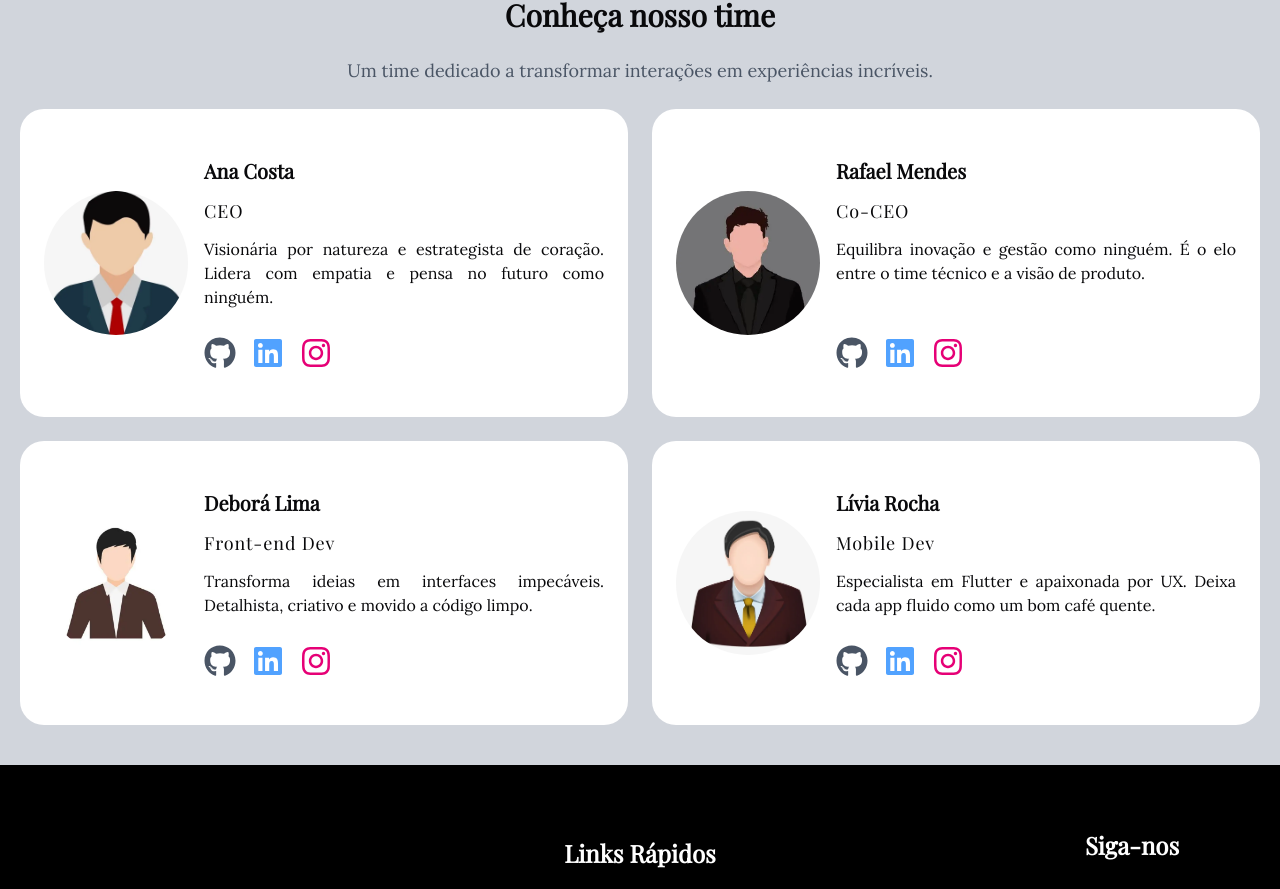
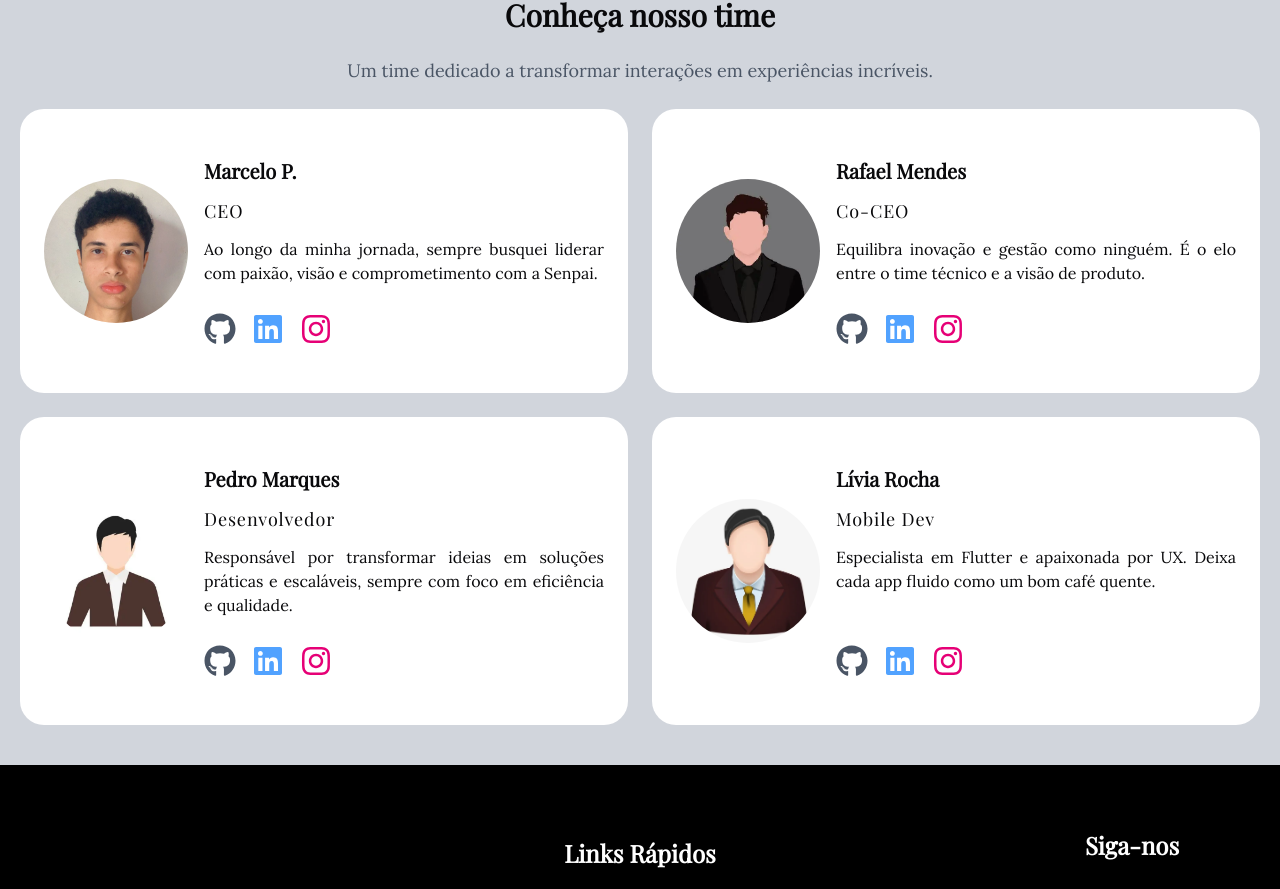
Before and after one commit to PedroMarques391/senpaiLP, a Next.js app: page /about in a window 1280 px wide. Shown: the part 1943-2832 px from the top of the page. Built offline with nearby package versions, Linux system fonts and the light colour scheme.

Commit message:
update data

```diff
--- a/src/components/Team.tsx
+++ b/src/components/Team.tsx
@@ -38,8 +38,8 @@ const Team = ({ image, name, jobTitle, bio, links }: ITeamProps): React.JSX.Elem
                 <Image
                     src={image}
                     alt="Foto"
-                    width={96}
-                    height={96}
+                    width={1000}
+                    height={1000}
                     priority
                     className="object-cover h-full w-36 rounded-full"
                 />
--- a/src/data/utils.tsx
+++ b/src/data/utils.tsx
@@ -2,7 +2,7 @@ import { IServicesInterface } from "@/components/Services";
 import { ShieldCheck, Lock, ThumbsUp, Users, RefreshCw } from "lucide-react";
 import { JSX } from "react";
 import { FaGithub, FaInstagram, FaLinkedin } from "react-icons/fa";
-import CEOImage from "../../public/images/about/icon1.webp"
+import CEOImage from "../../public/images/about/marcelo.jpeg"
 import CoCEOImage from "../../public/images/about/icon2.webp"
 import Dev1Image from "../../public/images/about/icon3.webp"
 import Dev2Image from "../../public/images/about/icon4.webp"
@@ -40,9 +40,9 @@ interface ITermsOfUse {
 export const teamMembers: ITeamProps[] = [
     {
         image: CEOImage,
-        name: "Ana Costa",
+        name: "Marcelo P.",
         jobTitle: "CEO",
-        bio: "Visionária por natureza e estrategista de coração. Lidera com empatia e pensa no futuro como ninguém.",
+        bio: "Ao longo da minha jornada, sempre busquei liderar com paixão, visão e comprometimento com a Senpai.",
         links: [
             { url: "https://github.com/anacosta", color: "text-gray-600", icon: <FaGithub size={32} /> },
             { url: "https://linkedin.com/in/anacosta", color: "text-blue-400", icon: <FaLinkedin size={32} /> },
@@ -62,13 +62,13 @@ export const teamMembers: ITeamProps[] = [
     },
     {
         image: Dev1Image,
-        name: "Deborá Lima",
-        jobTitle: "Front-end Dev",
-        bio: "Transforma ideias em interfaces impecáveis. Detalhista, criativo e movido a código limpo.",
+        name: "Pedro Marques",
+        jobTitle: "Desenvolvedor",
+        bio: "Responsável por transformar ideias em soluções práticas e escaláveis, sempre com foco em eficiência e qualidade.",
         links: [
             { url: "https://github.com/PedroMarques391", color: "text-gray-600", icon: <FaGithub size={32} /> },
-            { url: "https://linkedin.com/in/pedromarques", color: "text-blue-400", icon: <FaLinkedin size={32} /> },
-            { url: "https://instagram.com/pedro.codes", color: "text-pink-600", icon: <FaInstagram size={32} /> },
+            { url: "https://linkedin.com/in/pedromarques391", color: "text-blue-400", icon: <FaLinkedin size={32} /> },
+            { url: "https://instagram.com/pedromarques.py", color: "text-pink-600", icon: <FaInstagram size={32} /> },
         ],
     },
     {
```
Also changed, not shown: public/images/about/marcelo.jpeg (added).
